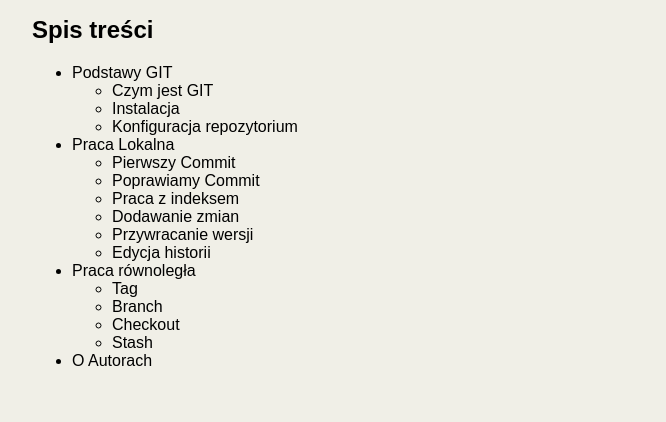
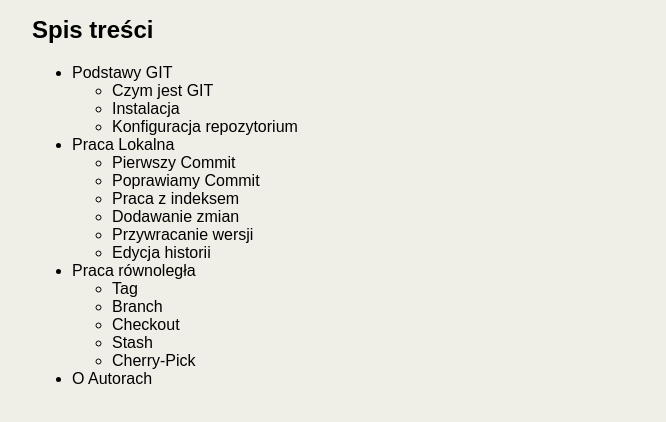
Before and after one commit to Marek-J77/gitstrona, a plain HTML site: page index.html in a window 1280 px wide. Shown: the part 158-580 px from the top of the page, without its empty margins (8-674 px from the left). Drawn offline with Linux system fonts and the light colour scheme.

Commit message:
Dodano Cherry-Pick

```diff
--- a/index.html
+++ b/index.html
@@ -42,6 +42,7 @@
                 <li>Branch</li>
                 <li>Checkout</li>
                 <li>Stash</li>
+                <li>Cherry-Pick</li>
             </ul>
 
         </li>
```
